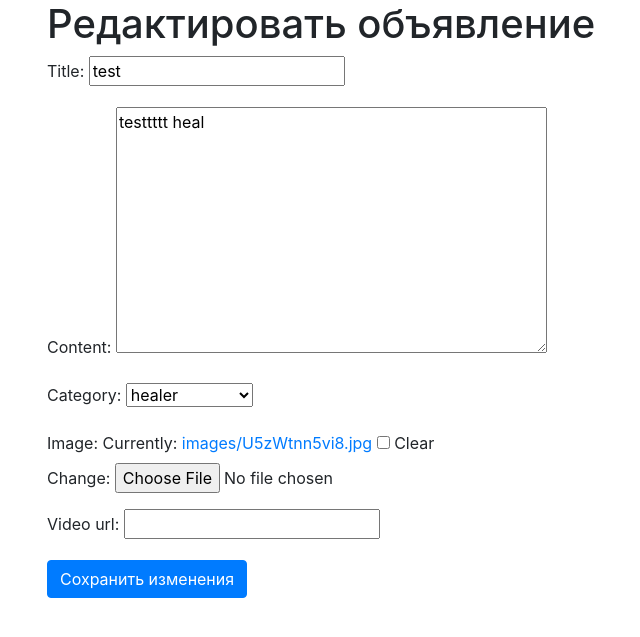
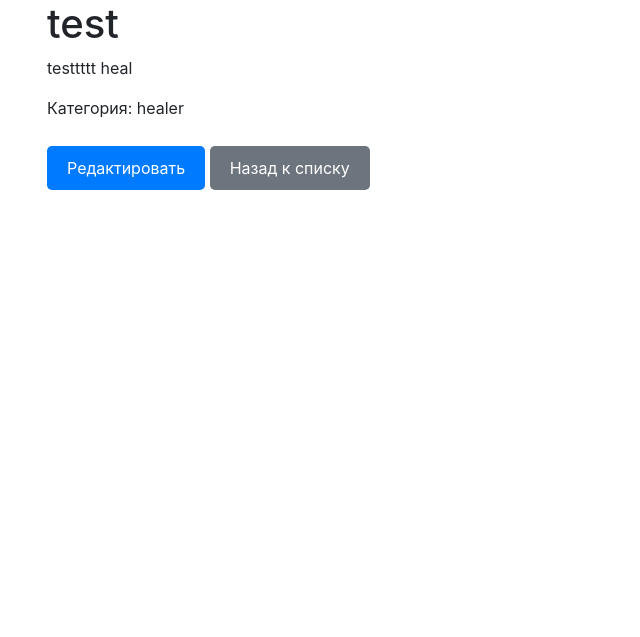
Before and after one commit to gbdjvfy666/doska, a Django app: page /app/announcement/1/update/ in a window 1280 px wide. Shown: the top 637 px of the page, without its empty margins (38-678 px from the left). Run offline with Django 5.2, Linux system fonts and the light colour scheme; a user stored in the database is signed in; data comes from the database, SQL or seed files in the repository; both versions use the stored data as it was after the commit; parts of the project's set-up code (start-up, migrations or seed data) failed here and were passed over; some libraries are stand-ins or nearby versions.

Commit message:
aaaaaaaa

```diff
--- a/app/admin.py
+++ b/app/admin.py
@@ -4,3 +4,9 @@ from .models import Announcement
 @admin.register(Announcement)
 class AnnouncementAdmin(admin.ModelAdmin):
     list_display = ('title', 'author', 'category')
+
+from django.contrib import admin
+from .models import Category, AdCategory
+
+admin.site.register(Category)
+admin.site.register(AdCategory)
--- a/app/form.py
+++ b/app/form.py
@@ -14,3 +14,11 @@ class UserRegistrationForm(forms.ModelForm):
         if cd['password'] != cd['password2']:
             raise forms.ValidationError('Passwords don\'t match.')
         return cd['password2']
+
+from django import forms
+from .models import Announcement
+
+class AnnouncementForm(forms.ModelForm):
+    class Meta:
+        model = Announcement
+        fields = ['title', 'content', 'category', 'image', 'video_url']
--- a/app/templates/announcements/update.html
+++ b/app/templates/announcements/update.html
@@ -3,18 +3,59 @@
 <head>
     <meta charset="UTF-8">
     <meta name="viewport" content="width=device-width, initial-scale=1.0">
-    <title>Редактировать объявление</title>
+    <title>{{ announcement.title }}</title>
     <!-- Подключите необходимые CSS, например Bootstrap, если требуется -->
     <link rel="stylesheet" href="https://stackpath.bootstrapcdn.com/bootstrap/4.5.2/css/bootstrap.min.css">
+    <style>
+        .edit-button {
+            display: inline-block;
+            background-color: #007bff;
+            border: none;
+            color: white;
+            padding: 10px 20px;
+            text-align: center;
+            text-decoration: none;
+            font-size: 16px;
+            margin: 10px 0;
+            cursor: pointer;
+            border-radius: 5px;
+            transition: background-color 0.3s ease;
+        }
+
+        .edit-button:hover {
+            background-color: #0056b3;
+        }
+
+        .back-button {
+            display: inline-block;
+            background-color: #6c757d;
+            border: none;
+            color: white;
+            padding: 10px 20px;
+            text-align: center;
+            text-decoration: none;
+            font-size: 16px;
+            margin: 10px 0;
+            cursor: pointer;
+            border-radius: 5px;
+            transition: background-color 0.3s ease;
+        }
+
+        .back-button:hover {
+            background-color: #5a6268;
+        }
+    </style>
 </head>
 <body>
     <div class="container">
-        <h1>Редактировать объявление</h1>
-        <form method="post" enctype="multipart/form-data">
-            {% csrf_token %}
-            {{ form.as_p }}
-            <button type="submit" class="btn btn-primary">Сохранить изменения</button>
-        </form>
+        <h1>{{ announcement.title }}</h1>
+        <p>{{ announcement.content }}</p>
+        <p>Категория: {{ announcement.category }}</p>
+        <!-- Добавьте другие поля объявления, если требуется -->
+        {% if user == announcement.author %}
+            <a href="{% url 'announcement_update' announcement.pk %}" class="edit-button">Редактировать</a>
+        {% endif %}
+        <a href="{% url 'announcement_list' %}" class="back-button">Назад к списку</a>
     </div>
     <!-- Подключите необходимые JS, например jQuery и Bootstrap JS, если требуется -->
     <script src="https://code.jquery.com/jquery-3.5.1.slim.min.js"></script>
--- a/app/urls.py
+++ b/app/urls.py
@@ -8,6 +8,7 @@ from .views import (
     ResponseDeleteView, ResponseAcceptView, CategoryListView,
     register_user, confirm_email, vote
 )
+from app import views
 
 urlpatterns = [
     path('register/', register_user, name='register_user'),
@@ -17,7 +18,7 @@ urlpatterns = [
     path('', AnnouncementListView.as_view(), name='announcement-list'),
     path('announcement/<int:pk>/', AnnouncementDetailView.as_view(), name='announcement-detail'),
     path('announcement/create/', AnnouncementCreateView.as_view(), name='announcement-create'),
-    path('announcement/<int:pk>/update/', AnnouncementUpdateView.as_view(), name='announcement-update'),
+    path('announcement/<int:pk>/update/', views.AnnouncementUpdateView.as_view(), name='announcement_update'),
     path('announcement/<int:announcement_id>/response/', ResponseCreateView.as_view(), name='response-create'),
     path('user/responses/', UserResponsesListView.as_view(), name='user-responses'),
     path('response/<int:pk>/delete/', ResponseDeleteView.as_view(), name='response-delete'),
--- a/app/views.py
+++ b/app/views.py
@@ -16,7 +16,7 @@ from django.db.models.signals import post_save
 from django.dispatch import receiver
 from django.urls import reverse, reverse_lazy
 
-from .form import UserRegistrationForm
+from .form import AnnouncementForm, UserRegistrationForm
 from .models import Announcement, Response, Category, Question, Choice
 from .utils import send_confirmation_mail
 
@@ -75,6 +75,7 @@ class AnnouncementCreateView(CreateView):
     model = Announcement
     fields = ['title', 'content', 'category', 'image', 'video_url']
     template_name = 'announcements/create.html'
+    success_url = '/app/'
 
     def form_valid(self, form):
         form.instance.author = self.request.user
@@ -82,11 +83,12 @@ class AnnouncementCreateView(CreateView):
 
 class AnnouncementUpdateView(UpdateView):
     model = Announcement
-    fields = ['title', 'content', 'category', 'image', 'video_url']
+    form_class = AnnouncementForm
     template_name = 'announcements/update.html'
+    context_object_name = 'announcement'
 
-    def get_queryset(self):
-        return self.model.objects.filter(author=self.request.user)
+    def get_success_url(self):
+        return reverse('announcement_detail', kwargs={'pk': self.object.pk})
 
 class AnnouncementListView(ListView):
     model = Announcement
--- a/doska/settings.py
+++ b/doska/settings.py
@@ -71,7 +71,7 @@ ACCOUNT_AUTHENTICATION_METHOD = "lepeha"
 ACCOUNT_EMAIL_REQUIRED = True
 ACCOUNT_EMAIL_VERIFICATION = "optional"
 
-LOGIN_REDIRECT_URL = "/"  # new
+LOGIN_REDIRECT_URL = ""  # new
 
 
 ROOT_URLCONF = 'doska.urls'
```
Also changed, not shown: app/templates/announcements/list.html (+35 -7 lines), app/templates/app/home.html (+42 -7 lines), app/migrations/0002_category_announcement_question_choice_and_more.py (added), app/migrations/0002_category_question_announcement.py (deleted), db.sqlite3 (added), media/images/U5zWtnn5vi8.jpg (added), media/images/U5zWtnn5vi8_Dp27T3y.jpg (added), media/images/U5zWtnn5vi8_s61CfKU.jpg (added).
